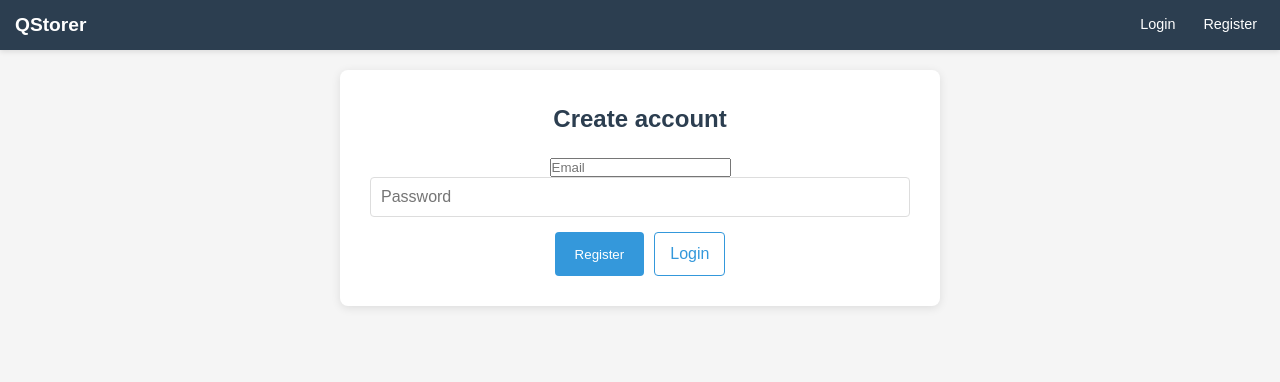
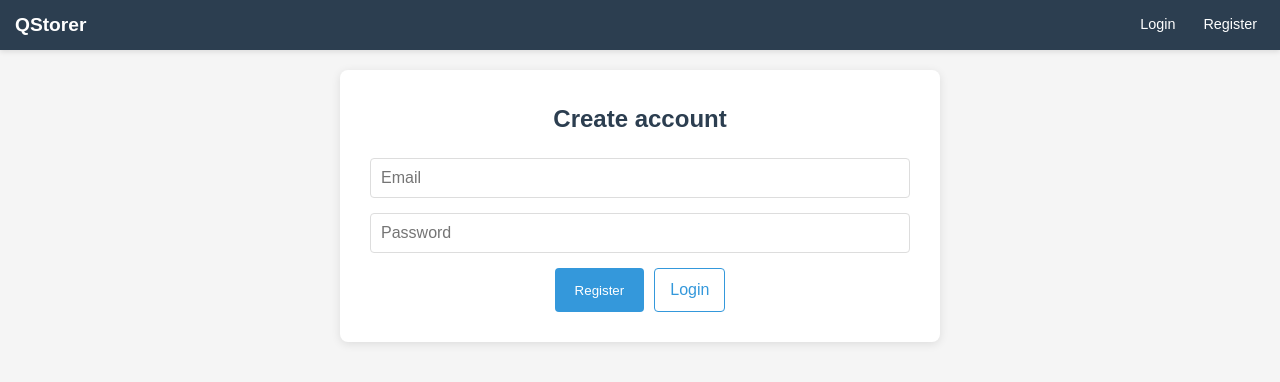
Before and after one commit to sabaris-sps/qstorer, a React (Create React App) app: page /register in a window 1280 px wide. Shown: the top 382 px of the page. Built offline with nearby package versions, Linux system fonts and the light colour scheme; no server answers.

Commit message:
Fixed ui

```diff
--- a/src/pages/Register.js
+++ b/src/pages/Register.js
@@ -26,6 +26,7 @@ export default function Register() {
       <input
         placeholder="Email"
         value={email}
+        type="email"
         onChange={(e) => setEmail(e.target.value)}
       />
       <input
```
